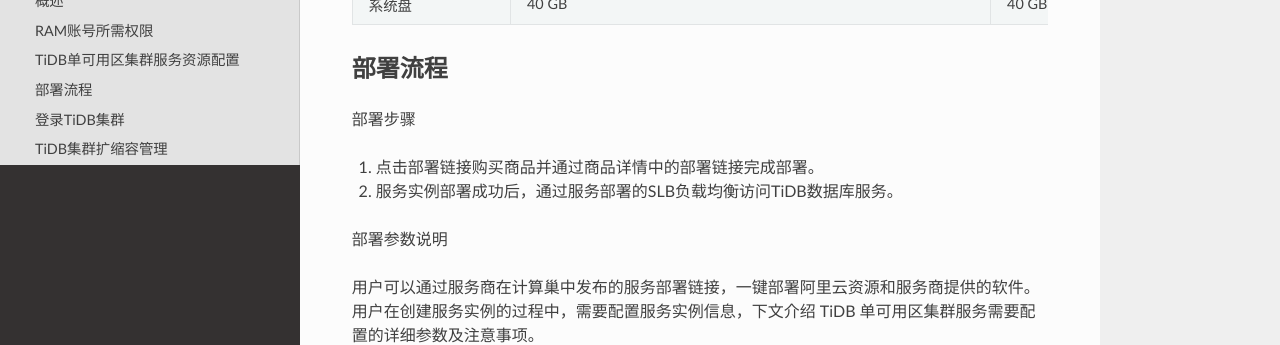
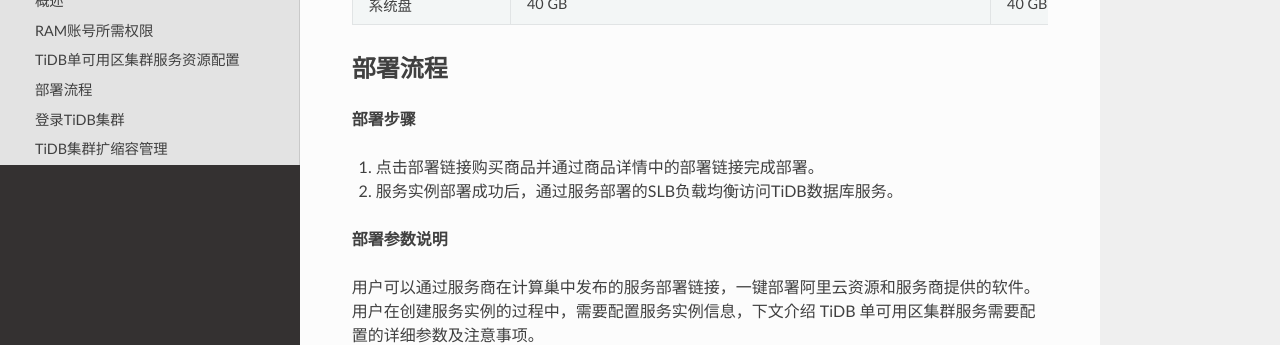
Before and after one commit to aliyun-computenest/quickstart-tidb, an MkDocs documentation site: the page built from docs/index.md, in a window 1280 px wide and 900 px high, scrolled down 1063 px. Shown: the part 150-495 px from the top of the window. Built offline with MkDocs 1.6.1, drawn with Linux system fonts in a browser that asks for light colours; nearby versions of some CDN libraries.

```diff
--- a/docs/index.md
+++ b/docs/index.md
@@ -45,7 +45,7 @@ TiDB单可用区集群服务资源配置
 部署流程
 -------------------------
 
-部署步骤
+**部署步骤**
 
 1. 点击部署链接购买商品并通过商品详情中的部署链接完成部署。
 
@@ -54,7 +54,7 @@ TiDB单可用区集群服务资源配置
 
 
 
-部署参数说明
+**部署参数说明**
 
 用户可以通过服务商在计算巢中发布的服务部署链接，一键部署阿里云资源和服务商提供的软件。用户在创建服务实例的过程中，需要配置服务实例信息，下文介绍 TiDB 单可用区集群服务需要配置的详细参数及注意事项。
 
```
